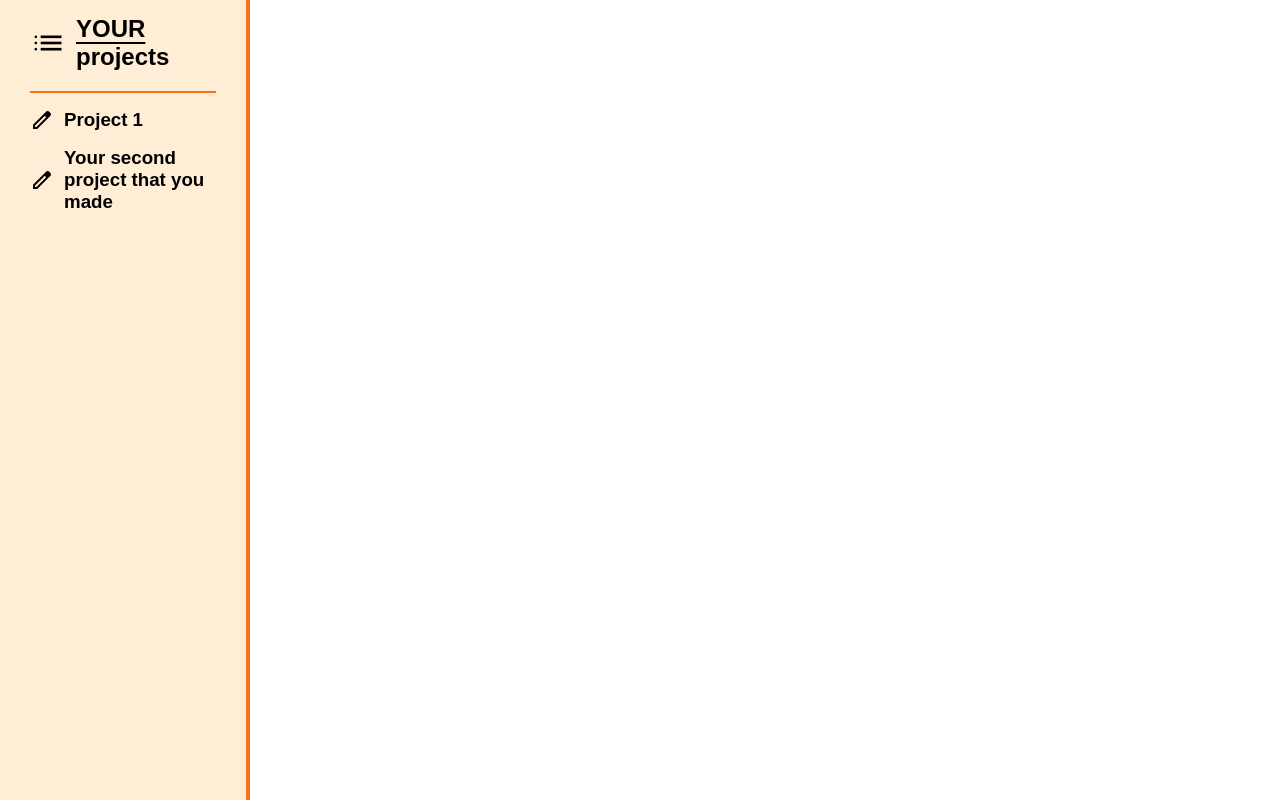
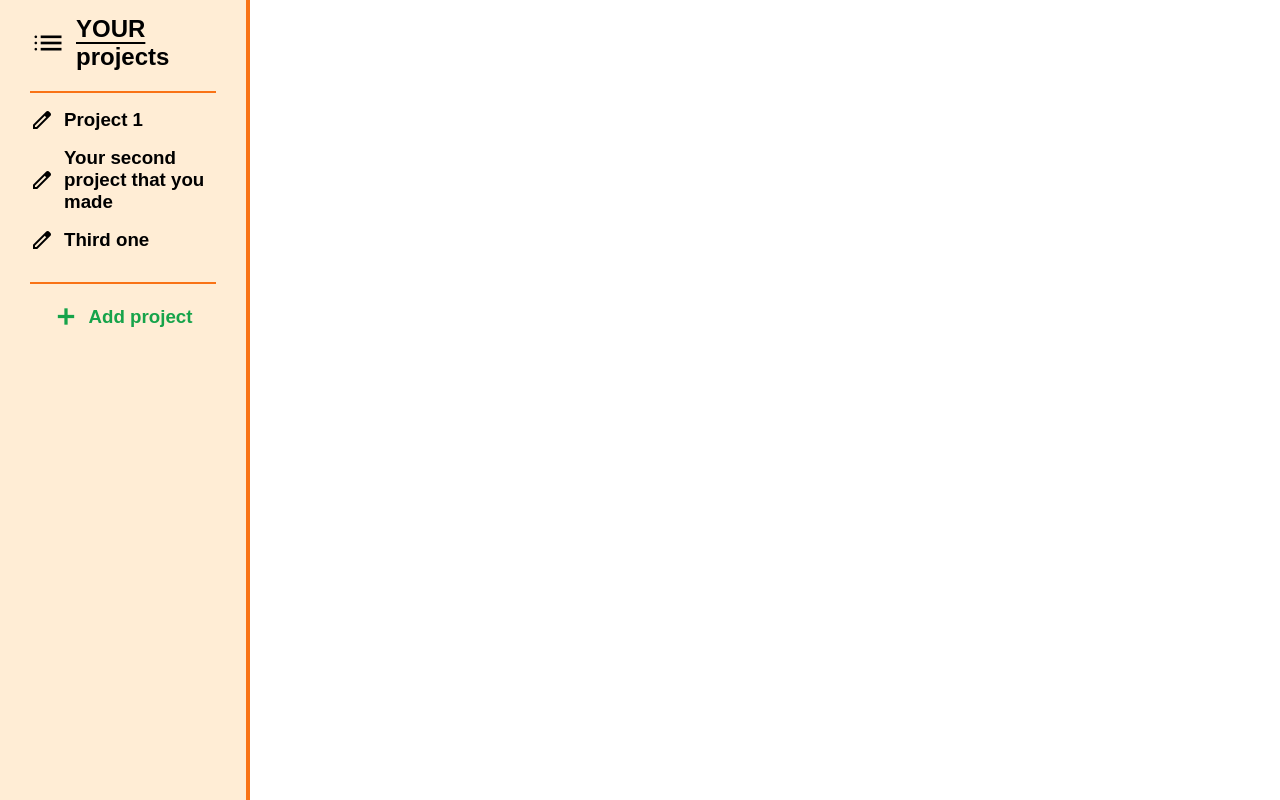
Before and after one commit to 0BooM/todo-list, a website built with webpack: page src/index.html in a window 1280 px wide. Shown: the part 84-884 px from the top of the page. Built offline with nearby package versions, Linux system fonts and the light colour scheme.

Commit message:
Add ,,Add project'' button and style it

```diff
--- a/src/index.html
+++ b/src/index.html
@@ -32,6 +32,15 @@
           <span class="material-symbols-outlined"> edit </span>
           <h3>Your second project that you made</h3>
         </div>
+        <div class="project">
+          <span class="material-symbols-outlined"> edit </span>
+          <h3>Third one</h3>
+        </div>
+      </div>
+      <hr />
+      <div class="add-project">
+        <span class="material-symbols-outlined"> add </span>
+        <h3>Add project</h3>
       </div>
     </nav>
   </body>
--- a/src/style.css
+++ b/src/style.css
@@ -26,6 +26,11 @@
 header .do-logo {
   text-decoration: underline;
   text-underline-offset: 0.5rem;
+  transition: 0.2s ease-in-out;
+  cursor: crosshair;
+}
+header .do-logo:hover {
+  background-color: #bbf7d0;
 }
 header .do-logo,
 .header-icon {
@@ -63,20 +68,37 @@
   text-decoration: underline;
   text-underline-offset: 0.5rem;
 }
-nav .projects-list .project {
+nav .projects-list .project,
+nav .add-project {
   margin-top: 1.5rem;
   cursor: pointer;
   transition: 0.15s ease-in-out;
 }
-nav .projects-list .project:hover {
+nav .projects-list .project:hover,
+nav .add-project:hover {
   background-color: #fdba74;
 }
-nav .projects-list .project:active {
+nav .projects-list .project:active,
+nav .add-project:active {
   background-color: #fb923c;
 }
-nav .projects-list .project {
+nav .projects-list .project,
+nav .add-project {
   display: flex;
-  flex-direction: row;
   align-items: center;
   gap: 1rem;
 }
+nav .add-project {
+  margin-top: 2rem;
+  justify-content: center;
+  color: #16a34a;
+}
+nav .add-project span {
+  font-size: 2.5rem;
+  font-weight: bold;
+}
+nav hr {
+  margin-top: 3rem;
+  height: 2px;
+  border: 1px solid #f97316;
+}
```
